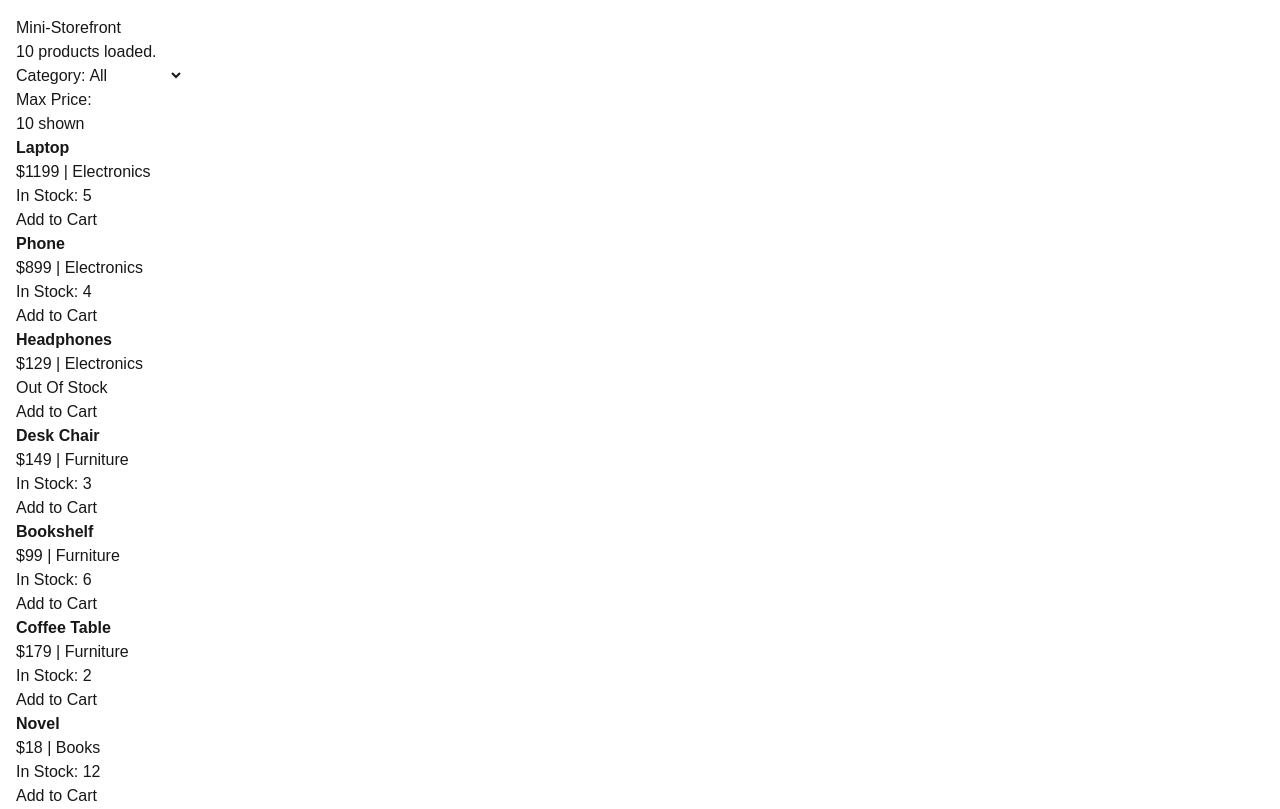
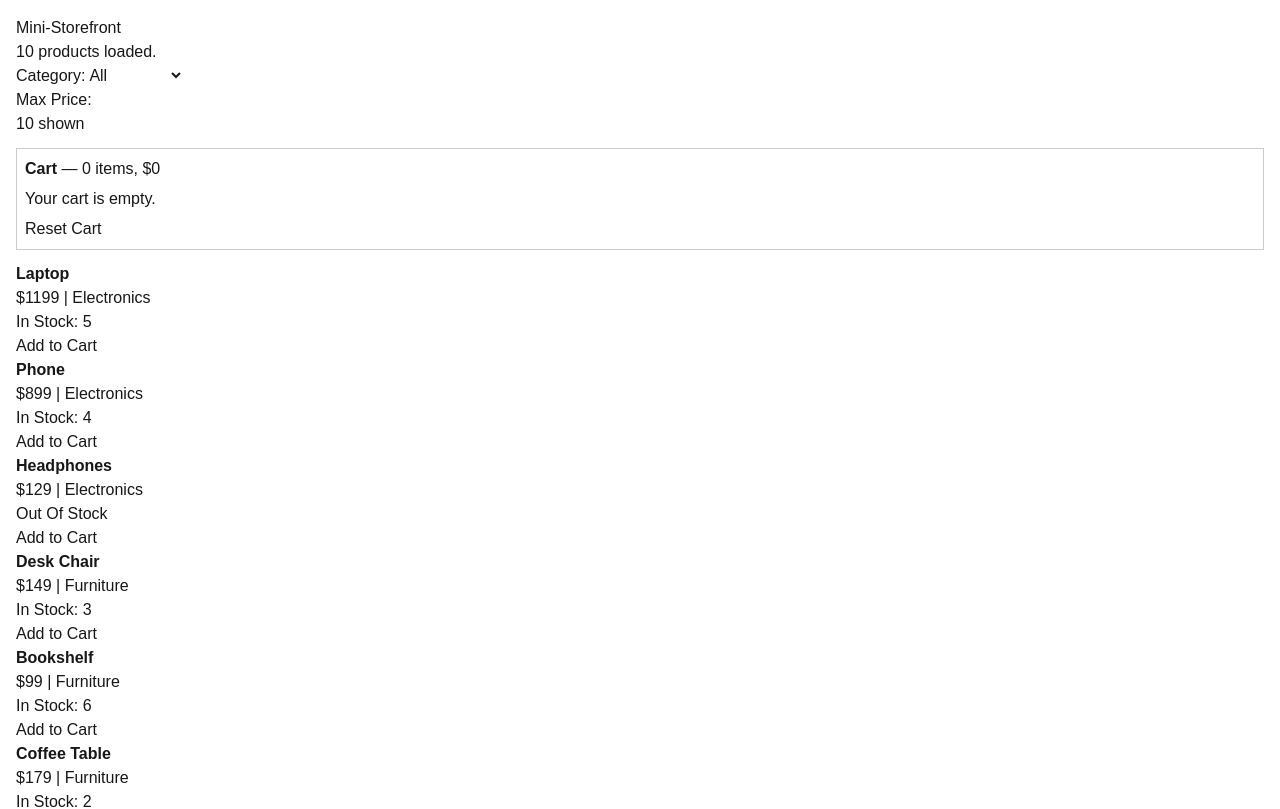
Before and after one commit to sbrennan06/mini-storefront, a Next.js app: page / in a window 1280 px wide. Shown: the top 809 px of the page. Built offline with nearby package versions, Linux system fonts and the light colour scheme.

Commit message:
create cart summary function and import to catalog

```diff
--- a/src/app/components/CartSummary.jsx
+++ b/src/app/components/CartSummary.jsx
@@ -1 +1,42 @@
-'use client'
+"use client";
+
+export default function CartSummary({
+  cart,
+  products,
+  itemCount,
+  totalPrice,
+  onDecrement,
+  onReset,
+}) {
+  const items = Object.entries(cart);
+
+  return (
+    <div
+      className="cart-summary"
+      style={{ margin: "12px 0", padding: 8, border: "1px solid #ccc" }}
+    >
+      <strong>Cart</strong> — {itemCount} item{itemCount !== 1 ? "s" : ""}, $
+      {totalPrice}
+      {items.length === 0 ? (
+        <div style={{ marginTop: 6 }}>Your cart is empty.</div>
+      ) : (
+        <ul style={{ marginTop: 6 }}>
+          {items.map(([id, qty]) => {
+            const p = products.find((x) => x.id === id);
+            return (
+              <li key={id}>
+                {p?.name} × {qty}{" "}
+                <button type="button" onClick={() => onDecrement(id)}>
+                  -
+                </button>
+              </li>
+            );
+          })}
+        </ul>
+      )}
+      <button type="button" onClick={onReset} style={{ marginTop: 6 }}>
+        Reset Cart
+      </button>
+    </div>
+  );
+}
--- a/src/app/components/Catalog.jsx
+++ b/src/app/components/Catalog.jsx
@@ -3,6 +3,7 @@
 import ProductList from "./ProductList";
 import CategoryFilter from "./CategoryFilter";
 import PriceFilter from "./PriceFilter";
+import CartSummary from "./CartSummary";
 
 import { useEffect, useState } from "react";
 
@@ -90,6 +91,15 @@ export default function Catalog() {
       <PriceFilter value={maxPrice} onChange={setMaxPrice} />
 
       <p>{filtered.length} shown</p>
+      <CartSummary
+        cart={cart}
+        products={products}
+        itemCount={itemCount}
+        totalPrice={totalPrice}
+        onDecrement={decrementItem}
+        onReset={resetCart}
+      />
+
       <ProductList products={filtered} />
     </div>
   );
--- a/src/app/components/ProductCard.jsx
+++ b/src/app/components/ProductCard.jsx
@@ -1,6 +1,6 @@
 "use client";
 
-export default function ProductCard({ product }) {
+export default function ProductCard({ product, onAdd }) {
   const { name, price, category, stock } = product;
   const out = stock === 0;
   return (
@@ -12,7 +12,7 @@ export default function ProductCard({ product }) {
         ${price} | {category}
       </div>
       <div>{out ? "Out Of Stock" : `In Stock: ${stock}`}</div>
-      <button type="button" disabled={out}>
+      <button type="button" disabled={out} onClick={() => onAdd?.(product)}>
         Add to Cart
       </button>
     </div>
--- a/src/app/components/ProductList.jsx
+++ b/src/app/components/ProductList.jsx
@@ -2,13 +2,13 @@
 
 import ProductCard from "./ProductCard";
 
-export default function ProductList({ products }) {
+export default function ProductList({ products, onAdd }) {
   return (
     <div>
       <ul>
-        {products.map((p, idx) => (
+        {products.map((p) => (
           <li key={p.id}>
-            <ProductCard product={p} />
+            <ProductCard product={p} onAdd={onAdd} />
           </li>
         ))}
       </ul>
```
